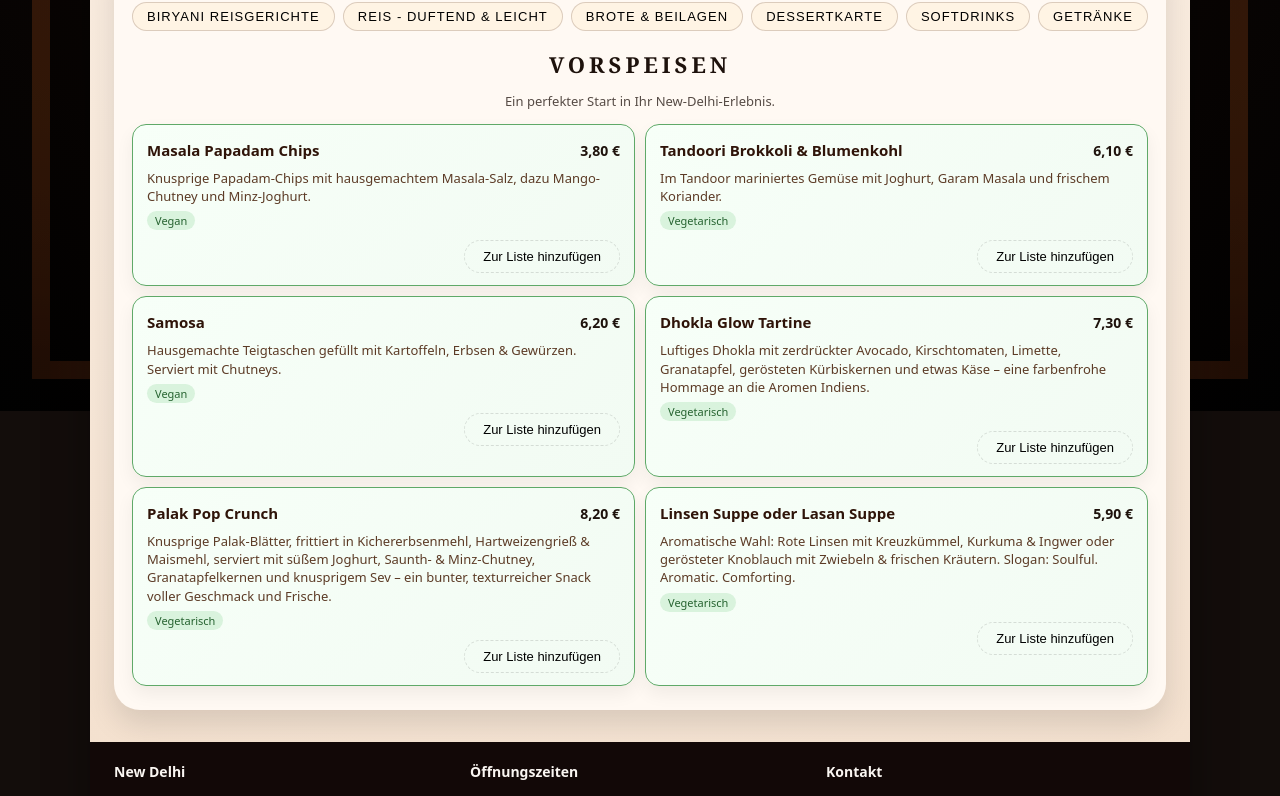
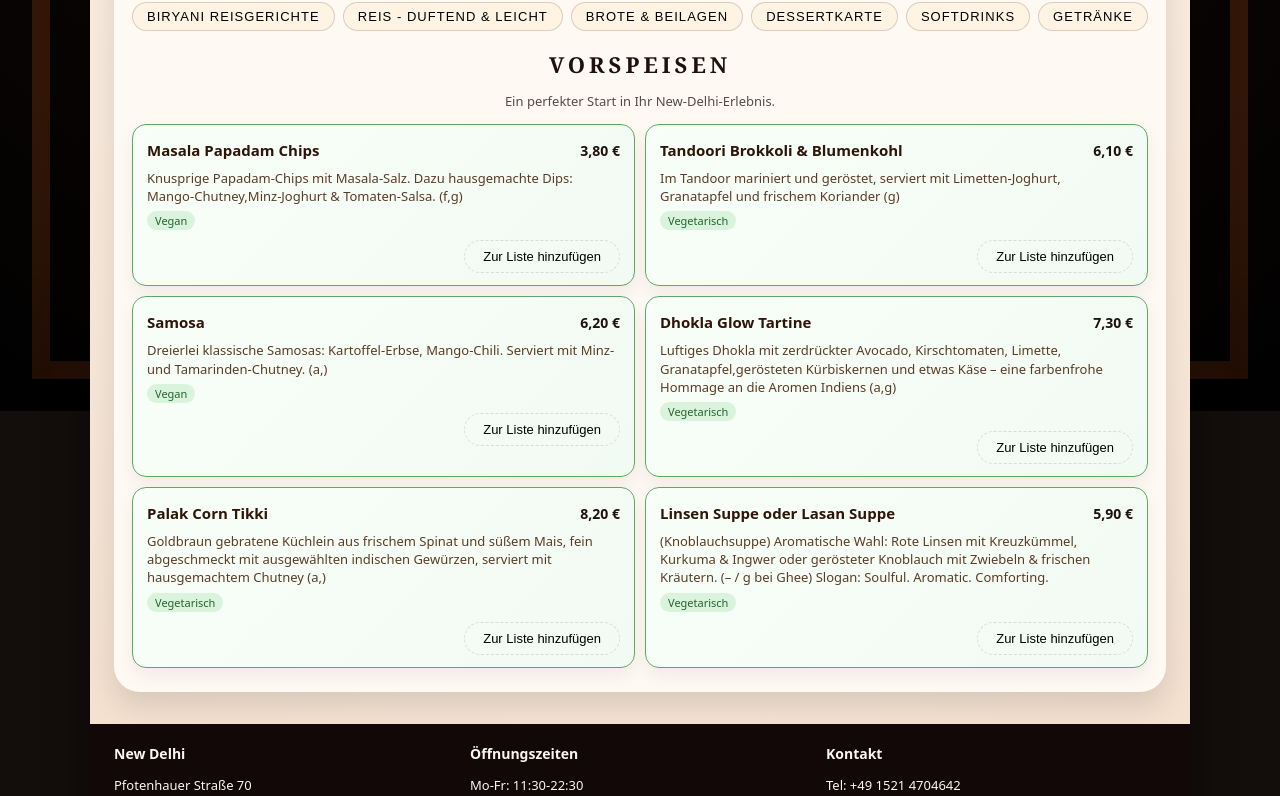
Before and after one commit to newdelhiramneek/online-menu-new-delhi, a React (Vite) app: page / in a window 1280 px wide. Shown: the part 389-1185 px from the top of the page. Built offline with nearby package versions, Linux system fonts and the light colour scheme.

Commit message:
data update

```diff
--- a/src/data/menuData.js
+++ b/src/data/menuData.js
@@ -63,7 +63,7 @@ export const menuData = {
         category: "starters",
         name: "Masala Papadam Chips",
         description:
-          "Knusprige Papadam-Chips mit hausgemachtem Masala-Salz, dazu Mango-Chutney und Minz-Joghurt.",
+          "Knusprige Papadam-Chips mit Masala-Salz. Dazu hausgemachte Dips: Mango-Chutney,Minz-Joghurt & Tomaten-Salsa. (f,g)",
         price: "3,80 €",
         dietary: ["vegan"]
       },
@@ -72,7 +72,7 @@ export const menuData = {
         category: "starters",
         name: "Tandoori Brokkoli & Blumenkohl",
         description:
-          "Im Tandoor mariniertes Gemüse mit Joghurt, Garam Masala und frischem Koriander.",
+          "Im Tandoor mariniert und geröstet, serviert mit Limetten-Joghurt, Granatapfel und frischem Koriander (g)",
         price: "6,10 €",
         dietary: ["vegetarisch"]
       },
@@ -81,7 +81,7 @@ export const menuData = {
         category: "starters",
         name: "Samosa",
         description:
-          "Hausgemachte Teigtaschen gefüllt mit Kartoffeln, Erbsen & Gewürzen. Serviert mit Chutneys.",
+          "Dreierlei klassische Samosas: Kartoffel-Erbse, Mango-Chili. Serviert mit Minz- und Tamarinden-Chutney. (a,)",
         price: "6,20 €",
         dietary: ["vegan"]
       },
@@ -90,16 +90,16 @@ export const menuData = {
         category: "starters",
         name: "Dhokla Glow Tartine",
         description:
-          "Luftiges Dhokla mit zerdrückter Avocado, Kirschtomaten, Limette, Granatapfel, gerösteten Kürbiskernen und etwas Käse – eine farbenfrohe Hommage an die Aromen Indiens.",
+          "Luftiges Dhokla mit zerdrückter Avocado, Kirschtomaten, Limette, Granatapfel,gerösteten Kürbiskernen und etwas Käse – eine farbenfrohe Hommage an die Aromen Indiens (a,g)",
         price: "7,30 €",
         dietary: ["vegetarisch"]
       },
       {
         id: "starter-5",
         category: "starters",
-        name: "Palak Pop Crunch",
-        description:
-          "Knusprige Palak-Blätter, frittiert in Kichererbsenmehl, Hartweizengrieß & Maismehl, serviert mit süßem Joghurt, Saunth- & Minz-Chutney, Granatapfelkernen und knusprigem Sev – ein bunter, texturreicher Snack voller Geschmack und Frische.",
+        name: "Palak Corn Tikki",
+        description:
+          "Goldbraun gebratene Küchlein aus frischem Spinat und süßem Mais, fein abgeschmeckt mit ausgewählten indischen Gewürzen, serviert mit hausgemachtem Chutney (a,)",
         price: "8,20 €",
         dietary: ["vegetarisch"]
       },
@@ -108,7 +108,7 @@ export const menuData = {
         category: "starters",
         name: "Linsen Suppe oder Lasan Suppe",
         description:
-          "Aromatische Wahl: Rote Linsen mit Kreuzkümmel, Kurkuma & Ingwer oder gerösteter Knoblauch mit Zwiebeln & frischen Kräutern. Slogan: Soulful. Aromatic. Comforting.",
+          "(Knoblauchsuppe) Aromatische Wahl: Rote Linsen mit Kreuzkümmel, Kurkuma & Ingwer oder gerösteter Knoblauch mit Zwiebeln & frischen Kräutern. (– / g bei Ghee) Slogan: Soulful. Aromatic. Comforting.",
         price: "5,90 €",
         dietary: ["vegetarisch"]
       },
```
